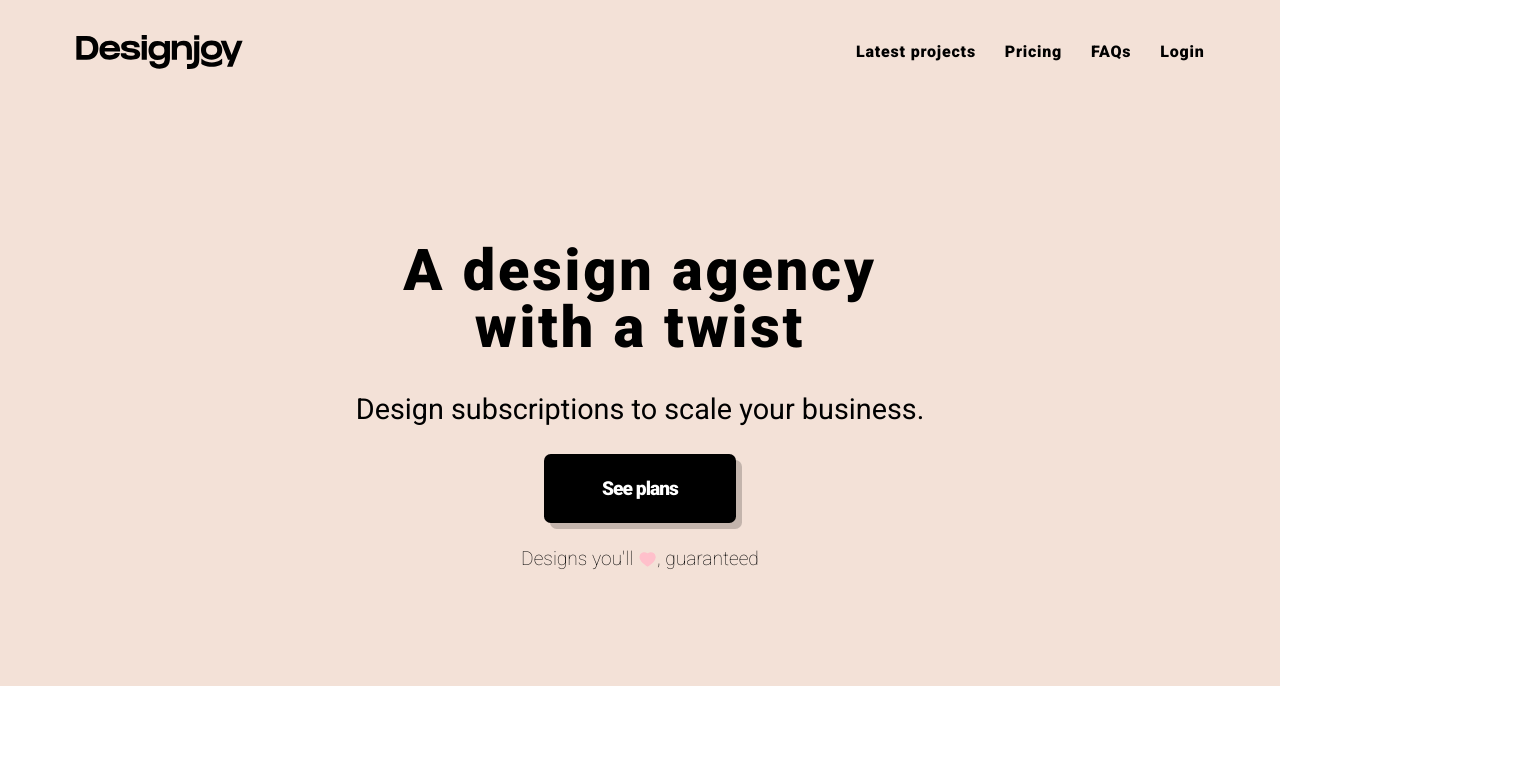
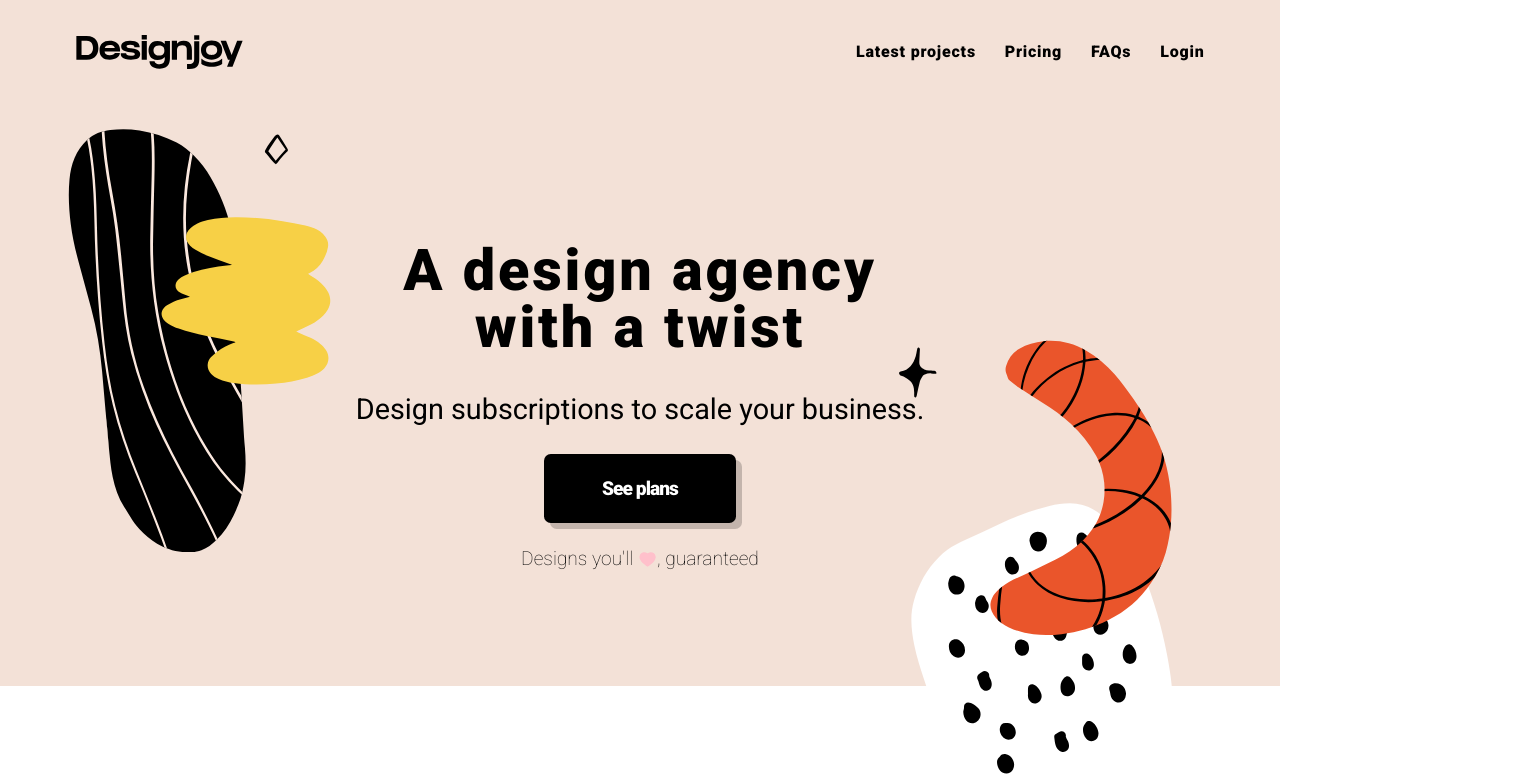
Before and after one commit to stachujone5/designjoy-clone, a React (Create React App) app: page / in a window 1280 px wide. Shown: the top 784 px of the page, 1536 px wide, since content can reach past the window. Built offline with nearby package versions, Linux system fonts and the light colour scheme.

Commit message:
Added Images on welcome page and fixed z-index in nav and container

```diff
--- a/src/components/Nav/Nav.module.scss
+++ b/src/components/Nav/Nav.module.scss
@@ -10,6 +10,7 @@
 .nav {
 	position: absolute;
 	height: 0;
+	z-index: 10;
 	overflow: hidden;
 	top: 100%;
 	left: 0;
--- a/src/index.scss
+++ b/src/index.scss
@@ -79,6 +79,7 @@ body {
 	color: #000;
 	font-size: var(--fz-1);
 	font-family: 'Roboto', sans-serif;
+	overflow: hidden;
 }
 
 .container {
--- a/src/sections/welcome/Welcome.module.scss
+++ b/src/sections/welcome/Welcome.module.scss
@@ -1,5 +1,7 @@
 .welcome {
+	position: relative;
 	text-align: center;
+	z-index: 1;
 	background-color: var(--clr-header);
 	padding: var(--spacer-7) 0;
 	h1 {
@@ -27,4 +29,43 @@
 		color: #ffc0cb;
 		transform: translateY(20%);
 	}
+
+	.welcome1 {
+		position: absolute;
+		top: 0;
+		left: -5%;
+		width: 30%;
+		height: 30%;
+		z-index: -1;
+		@media (min-width: 40rem) {
+			width: 60%;
+			height: 60%;
+			left: -15%;
+		}
+		@media (min-width: 60rem) {
+			width: 80%;
+			height: 80%;
+			left: -20%;
+		}
+	}
+
+	.welcome2 {
+		position: absolute;
+		width: 40%;
+		height: 40%;
+		right: -5%;
+		top: 40%;
+		z-index: -1;
+
+		@media (min-width: 40rem) {
+			width: 60%;
+			height: 60%;
+			right: -15%;
+		}
+		@media (min-width: 60rem) {
+			width: 80%;
+			height: 80%;
+			right: -20%;
+		}
+	}
 }
--- a/src/sections/welcome/Welcome.tsx
+++ b/src/sections/welcome/Welcome.tsx
@@ -1,10 +1,14 @@
 import { AiFillHeart } from 'react-icons/ai'
 import { Button } from '../../components/button/Button'
+import welcome1 from '../../images/Welcome1.svg'
+import welcome2 from '../../images/Welcome2.svg'
 
 import classes from './Welcome.module.scss'
 export const Welcome = () => {
 	return (
 		<section className={classes.welcome}>
+			<img src={welcome1} alt='' className={classes.welcome1} />
+			<img src={welcome2} alt='' className={classes.welcome2} />
 			<div className='container'>
 				<h1>A design agency with a twist</h1>
 				<h2>Design subscriptions to scale your business.</h2>
```
